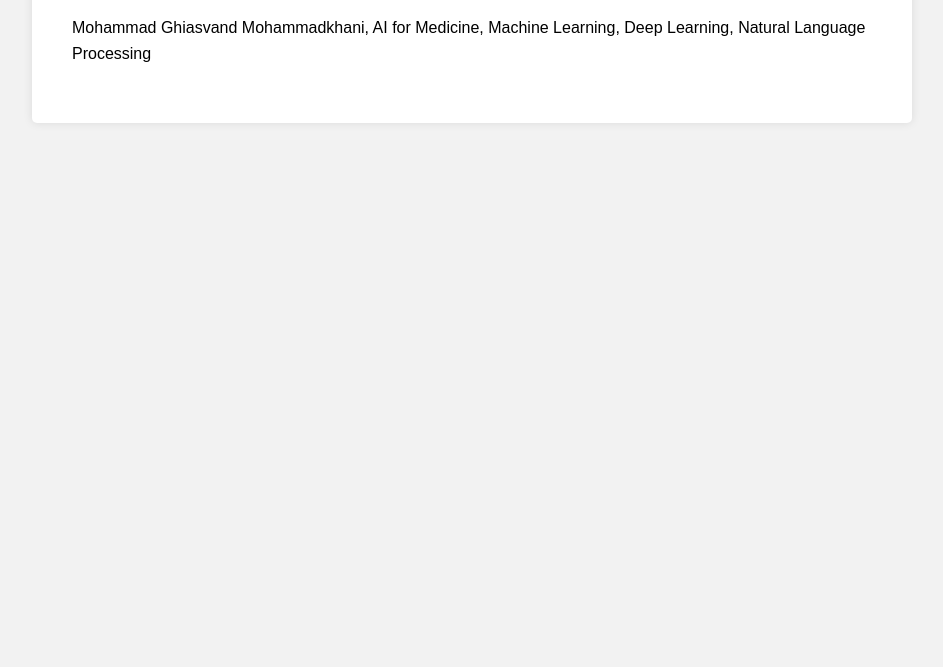
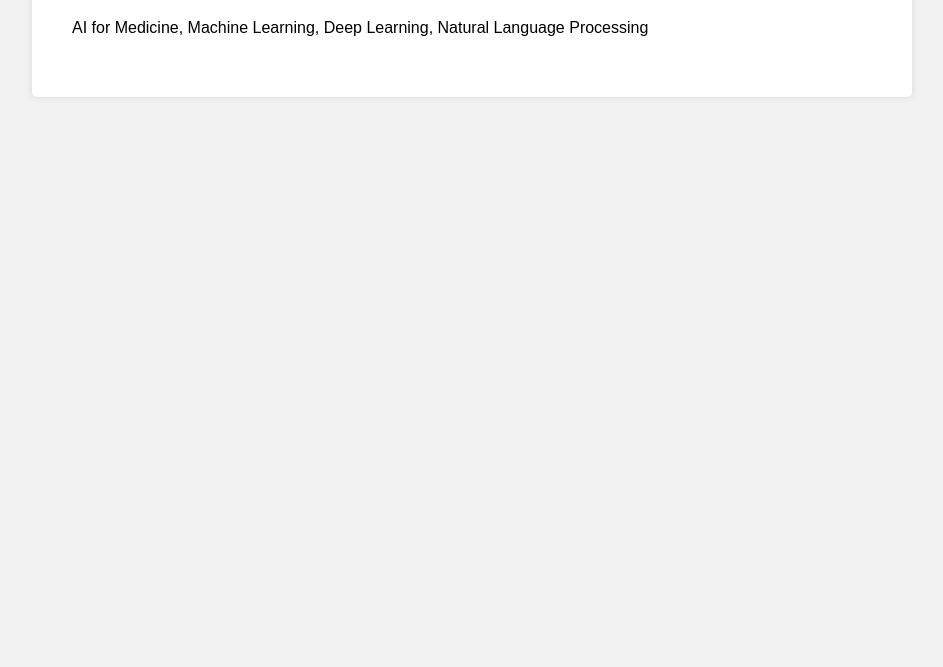
Before and after one commit to mghiasvandm/mghiasvandm.github.io, a plain HTML site: page index.html in a window 1280 px wide. Shown: the part 133-800 px from the top of the page, without its empty margins (168-1111 px from the left). Drawn offline with Linux system fonts and the light colour scheme.

Commit message:
Update index.html

```diff
--- a/index.html
+++ b/index.html
@@ -52,7 +52,7 @@
 <body>
   <div class="container">
     <h1>Mohammad Ghiasvand Mohammadkhani</h1>
-    <p>Mohammad Ghiasvand Mohammadkhani, AI for Medicine, Machine Learning, Deep Learning, Natural Language Processing</p>
+    <p>AI for Medicine, Machine Learning, Deep Learning, Natural Language Processing</p>
   </div>
 </body>
 </html>
```
